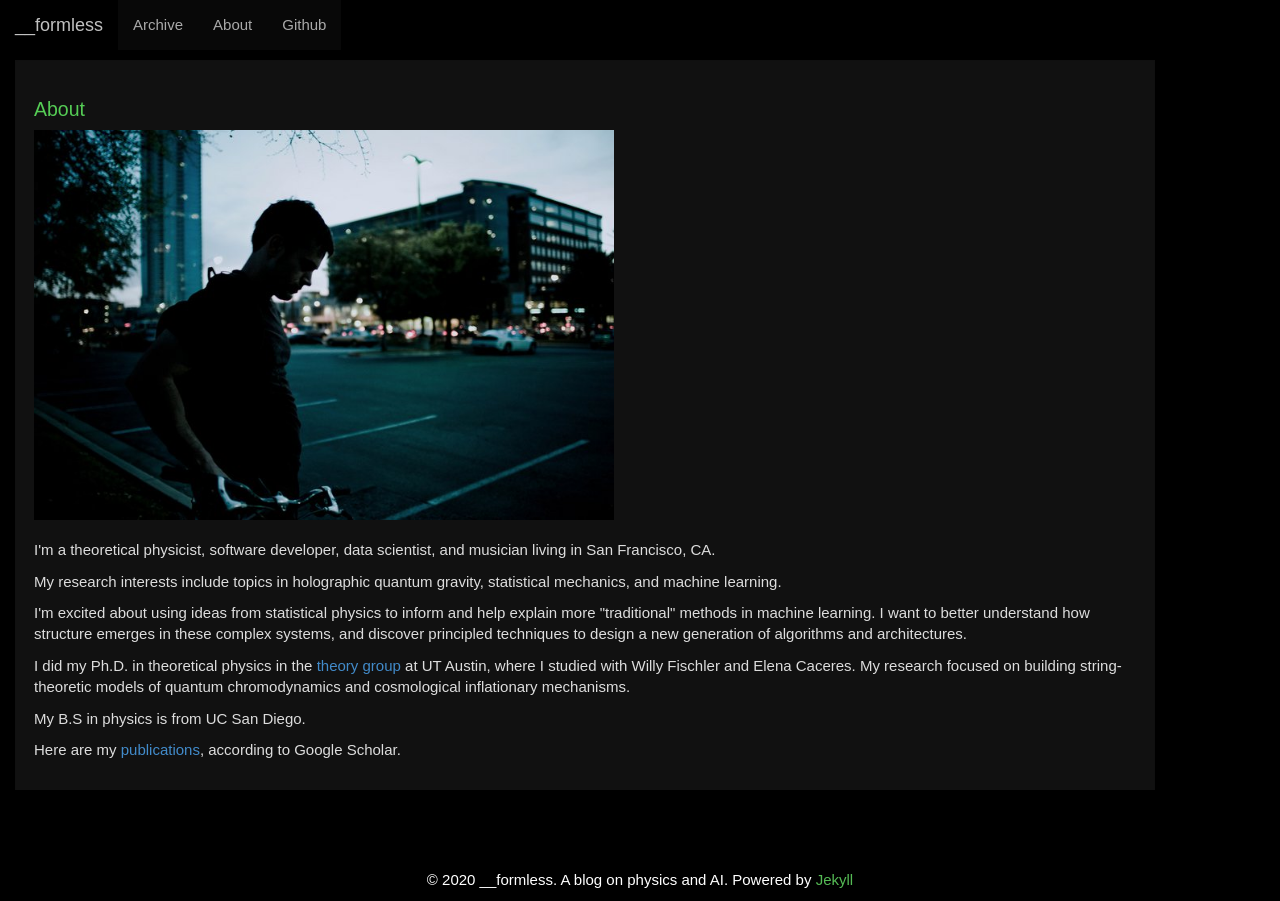
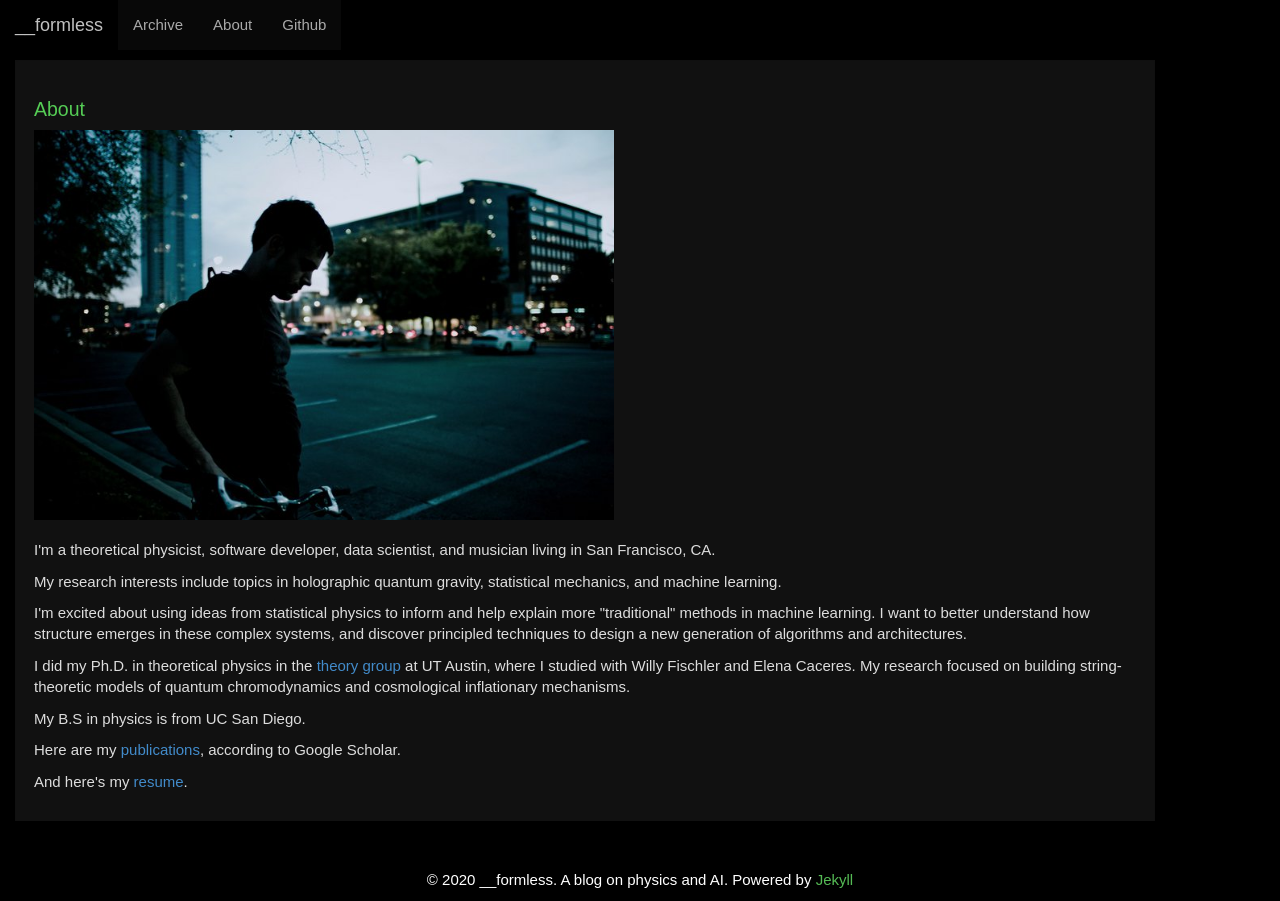
Before and after one commit to fineline179/fineline179.github.io, a Jekyll site: the page built from about.html, in a window 1280 px wide. Built offline with Jekyll 4.4.1, drawn with Linux system fonts in a browser that asks for light colours; some web fonts are replaced.

Commit message:
added resume to about page

```diff
--- a/about.html
+++ b/about.html
@@ -43,6 +43,11 @@ layout: nosidebar
     my <a href="https://scholar.google.com/citations?user=IQS7GmAAAAAJ\&hl=en">publications</a>,
     according to Google Scholar.
   </p>
+
+  <p>
+    And here's my <a href="assets/steve_young_resume_RS.pdf">resume</a>.
+  </p>
+
 </div>
 
 
```
Also changed, not shown: 1 other file.
